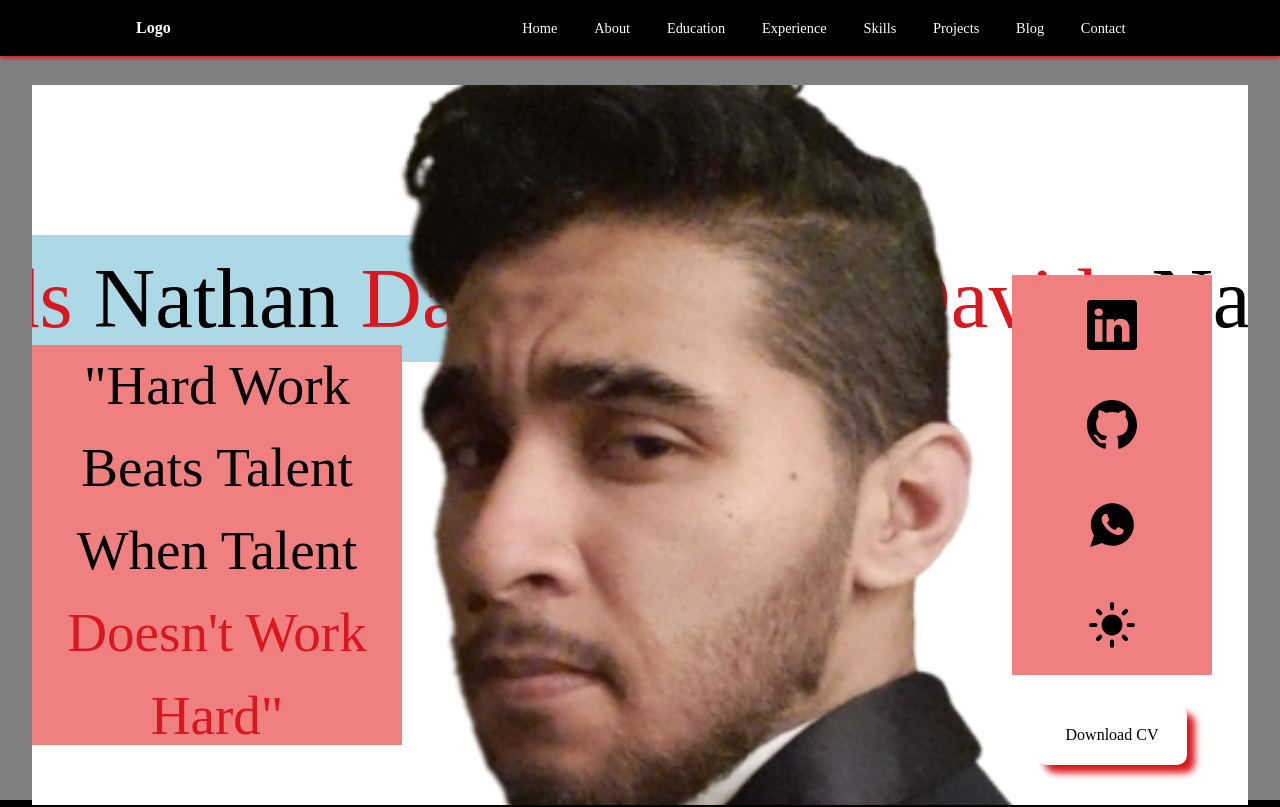
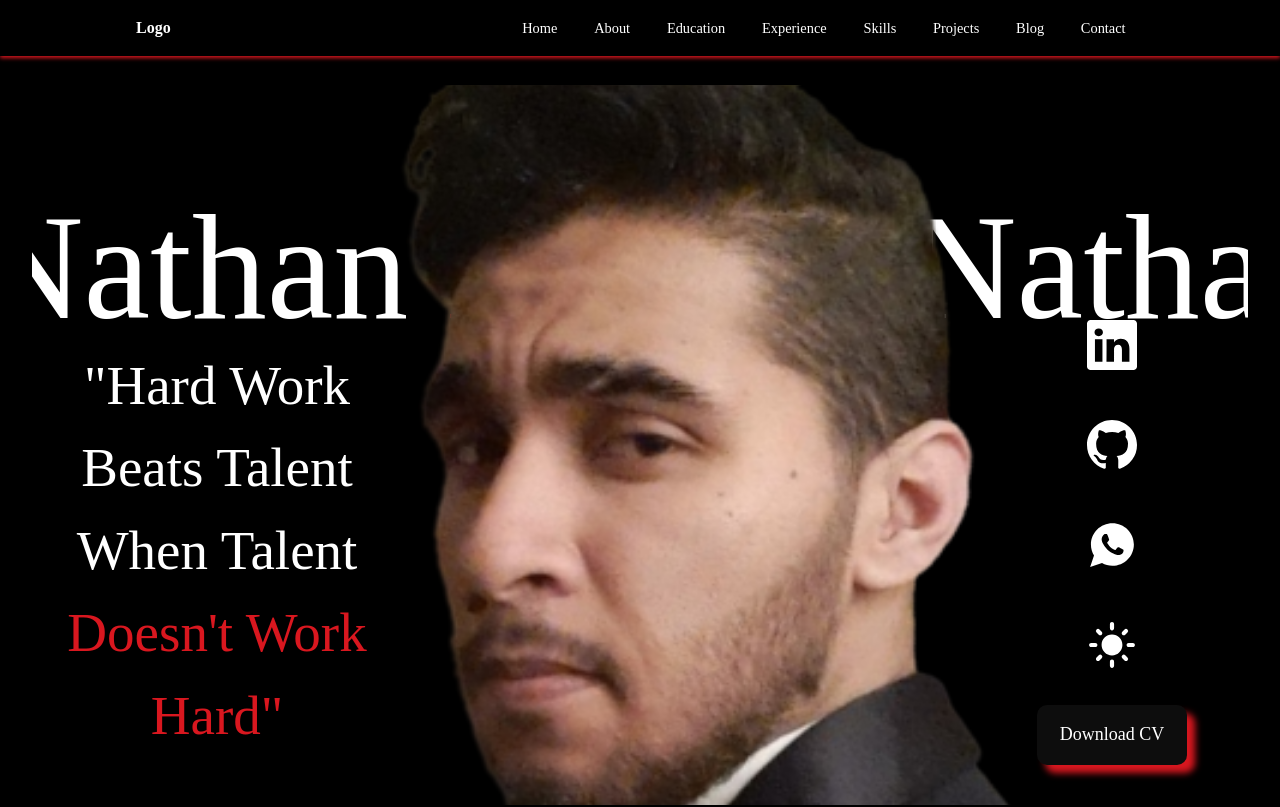
Before and after one commit to NathanDavids/PortfolioProject, a React (Vite) app: page / in a window 1280 px wide. Shown: the top 807 px of the page. Built offline with nearby package versions, Linux system fonts and the light colour scheme; a web font is replaced by a local one.

Commit message:
Completed the Home Page component  colour scheme

```diff
--- a/src/components/home/home.css
+++ b/src/components/home/home.css
@@ -13,7 +13,7 @@
     align-items: center;
     width: 100%;
     height: 100vh;
-    background-color: grey;
+    background-color: var(--BackgroundColour);
 }
 
 #homeContainer{
@@ -31,7 +31,7 @@
     width: 100%;
     height: 100%;
     left: 50%;
-    background-color: white;
+    background-color: var(--BackgroundColour);
     overflow: hidden;
 }
 
@@ -41,13 +41,14 @@
     justify-content: center;
     align-items: center;
     position: relative;
-    top: 150px;
+    top: 70px;
     width: 100%;
     height: auto;
-    background-color: lightblue;
-    font-size: 85px;
+    background-color: transparent;
+    color: white;
+    font-size: 150px;
     flex-wrap: wrap;
-    animation: name 5s linear infinite;
+    animation: name 8.5s linear infinite;
 }
 
 .surnameText{
@@ -60,18 +61,19 @@
     align-items: center;
     background-color: rgba(0, 0, 0, 0);
     position: relative;
-    top: -100px;
+    top: -200px;
     width: 100%;
     height: 100%;
 }
 
 .homeImg{
     width: 1200px;
-    height: 1160px;
+    height: 1180px;
 }
 
 #homeTextContainer{
-    background-color: lightcoral;
+    background-color: transparent;
+    color: white;
     width: 370px;
     height: 400px;
     position: relative;
@@ -88,11 +90,12 @@
 }
 
 #homeSocialsContainer{
-    background-color: lightcoral;
+    background-color: transparent;
+    color: white;
     width: 200px;
     height: 400px;
     position: relative;
-    top: -930px;
+    top: -910px;
     left: 980px;
     display: grid;
     justify-content: center;
@@ -114,6 +117,8 @@
 
 #downloadBtn{
     background-color: rgba(255, 255, 255, 0.05);
+    color: white;
+    font-size: 18px;
     width: 150px;
     height: 60px;
     border-radius: 10px;
```
